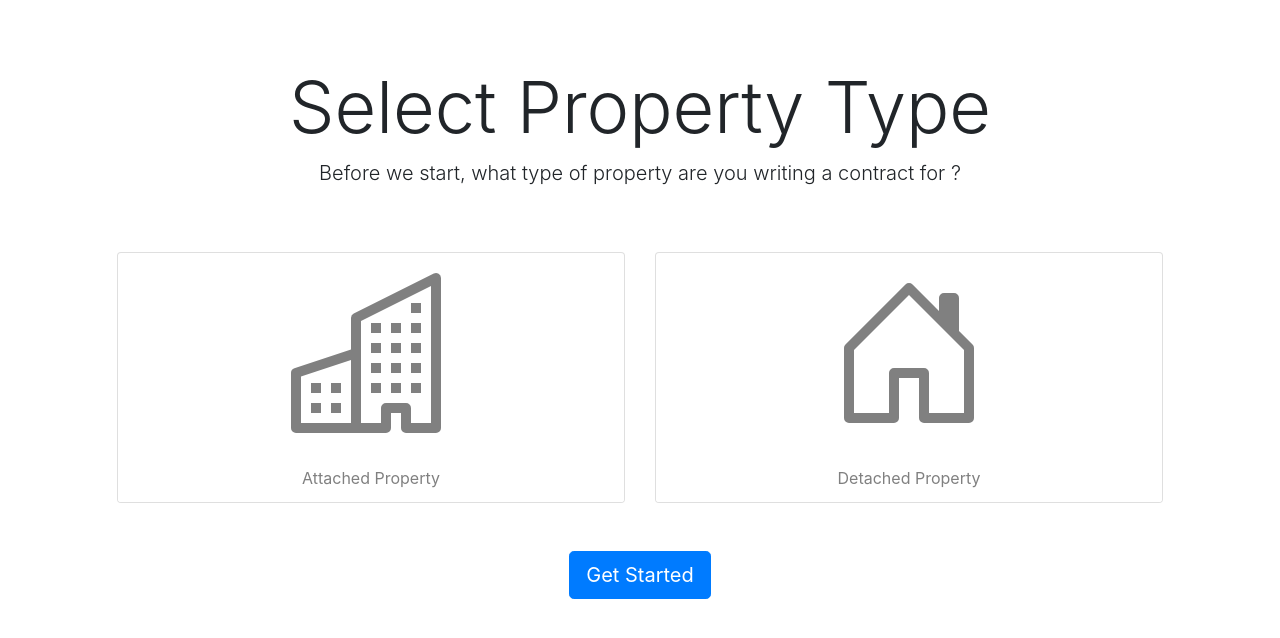
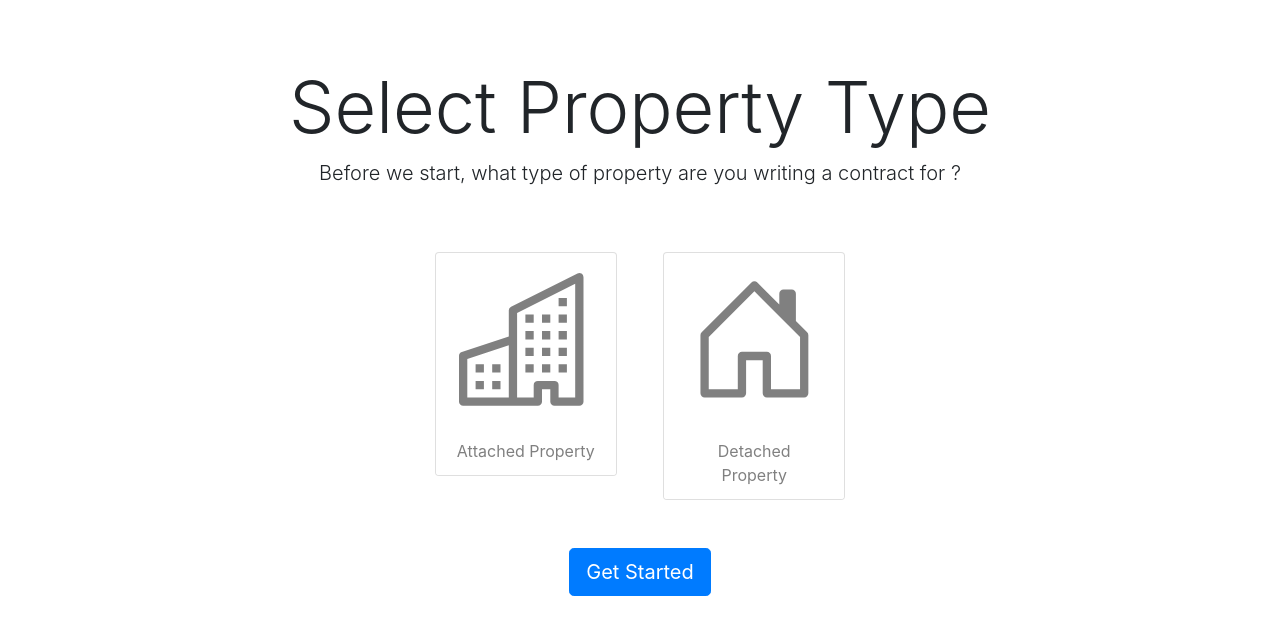
Before and after one commit to ezl/binkley-offer, a Vue app in the folder frontend/: page / in a window 1280 px wide. Shown: the top 638 px of the page. Built offline with nearby package versions, Linux system fonts and the light colour scheme; what vue-google-oauth2 would draw is missing.

Commit message:
#39/Changes based on eric comment

```diff
--- a/frontend/src/pages/PropertyType.vue
+++ b/frontend/src/pages/PropertyType.vue
@@ -8,36 +8,46 @@
       </template>
       <br>
       <br>
-      <b-card-group deck>
-        <b-card border-variant="primary" v-if="isAttachedSelected"
+      <b-card-group deck class="justify-content-center">
+        <b-row no-gutters>
+          <b-col class="px-2" v-if="isAttachedSelected" cols="6" sm="6" md="6">
+                    <b-card border-variant="primary"
                             style="color: #007BFF"
                             footer="Attached Property"
                             footer-bg-variant="white"
                             footer-border-variant="white">
-          <b-icon-building font-scale="10"/>
+                      <b-icon-building font-scale="8.3"/>
                     </b-card>
-        <b-card v-else @click="selectAttached"
+          </b-col>
+          <b-col class="px-2" v-else cols="6" sm="6" md="6">
+            <b-card @click="selectAttached"
                     footer="Attached Property"
                     style="color: gray"
                     footer-bg-variant="white"
                     footer-border-variant="white">
-          <b-icon-building font-scale="10"/>
+              <b-icon-building font-scale="8.3"/>
             </b-card>
+          </b-col>
+          <b-col class="px-2" v-if="isDetachedSelected" cols="6" sm="6" md="6">
             <b-card border-variant="primary"
-                v-if="isDetachedSelected"
+
                     style="color: #007BFF"
                     footer="Detached Property"
                     footer-bg-variant="white"
                     footer-border-variant="white">
-          <b-icon-house-door font-scale="10"/>
+              <b-icon-house-door font-scale="8.3"/>
             </b-card>
-        <b-card v-else @click="selectDetached"
+          </b-col>
+          <b-col class="px-2" v-else cols="6" sm="6" md="6">
+            <b-card @click="selectDetached"
                     style="color: gray"
                     footer="Detached Property"
                     footer-bg-variant="white"
                     footer-border-variant="white">
-          <b-icon-house-door font-scale="10"/>
+              <b-icon-house-door font-scale="8.3"/>
             </b-card>
+          </b-col>
+        </b-row>
       </b-card-group>
       <br>
       <br>
@@ -86,5 +96,4 @@ export default {
 </script>
 
 <style scoped>
-
 </style>
```
Lines whose indentation alone changed are shown as unchanged.
